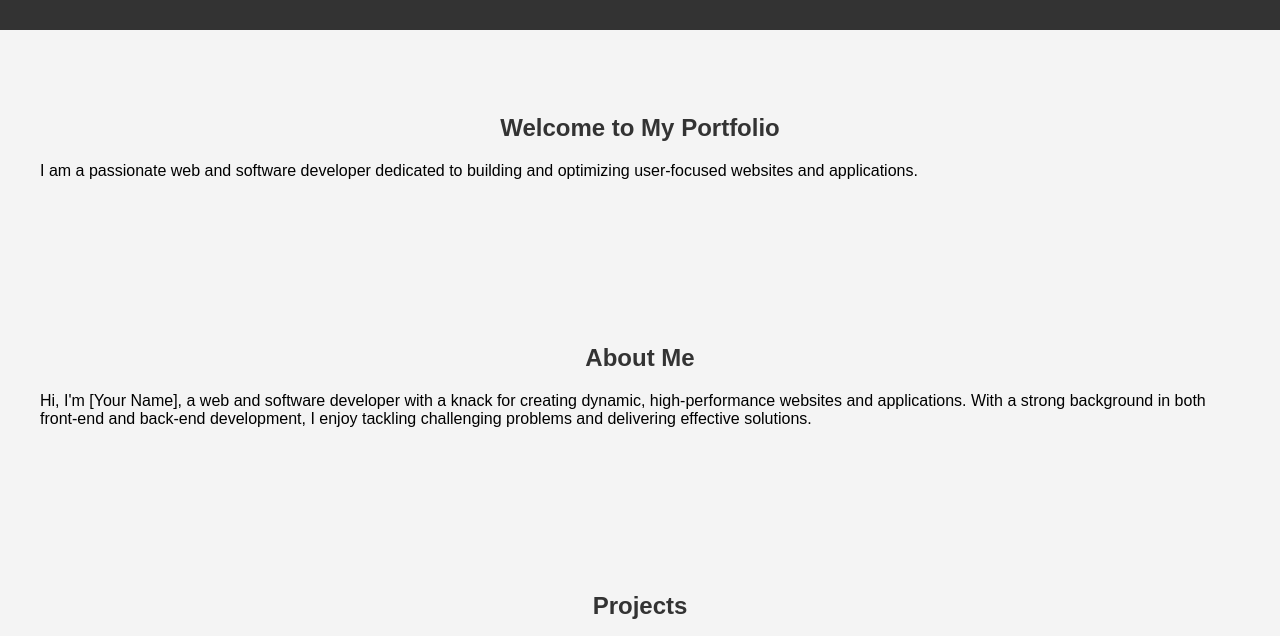
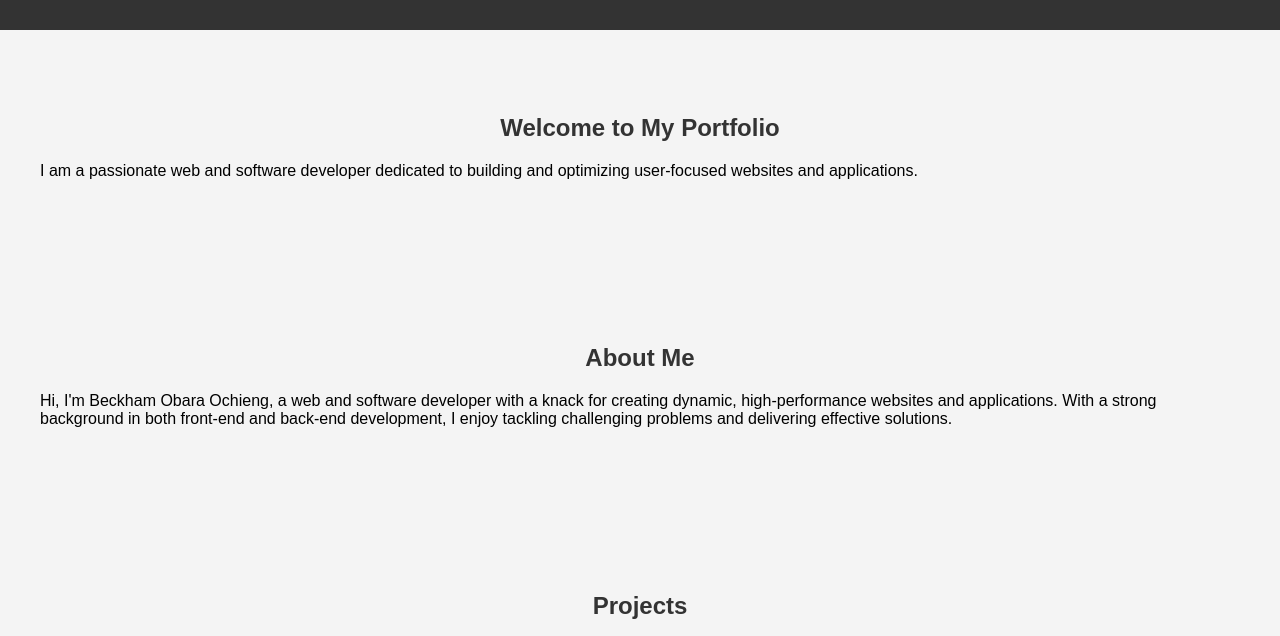
Before and after one commit to DavidxyzBecky/obarabeckhamochieng, a plain HTML site: page index.html in a window 1280 px wide. Shown: the part 120-756 px from the top of the page. Drawn offline with Linux system fonts and the light colour scheme.

Commit message:
Update index.html

```diff
--- a/index.html
+++ b/index.html
@@ -36,7 +36,7 @@
     <section id="about">
         <div class="container">
             <h2>About Me</h2>
-            <p>Hi, I'm [Your Name], a web and software developer with a knack for creating dynamic, high-performance websites and applications. With a strong background in both front-end and back-end development, I enjoy tackling challenging problems and delivering effective solutions.</p>
+            <p>Hi, I'm Beckham Obara Ochieng, a web and software developer with a knack for creating dynamic, high-performance websites and applications. With a strong background in both front-end and back-end development, I enjoy tackling challenging problems and delivering effective solutions.</p>
         </div>
     </section>
 
```
